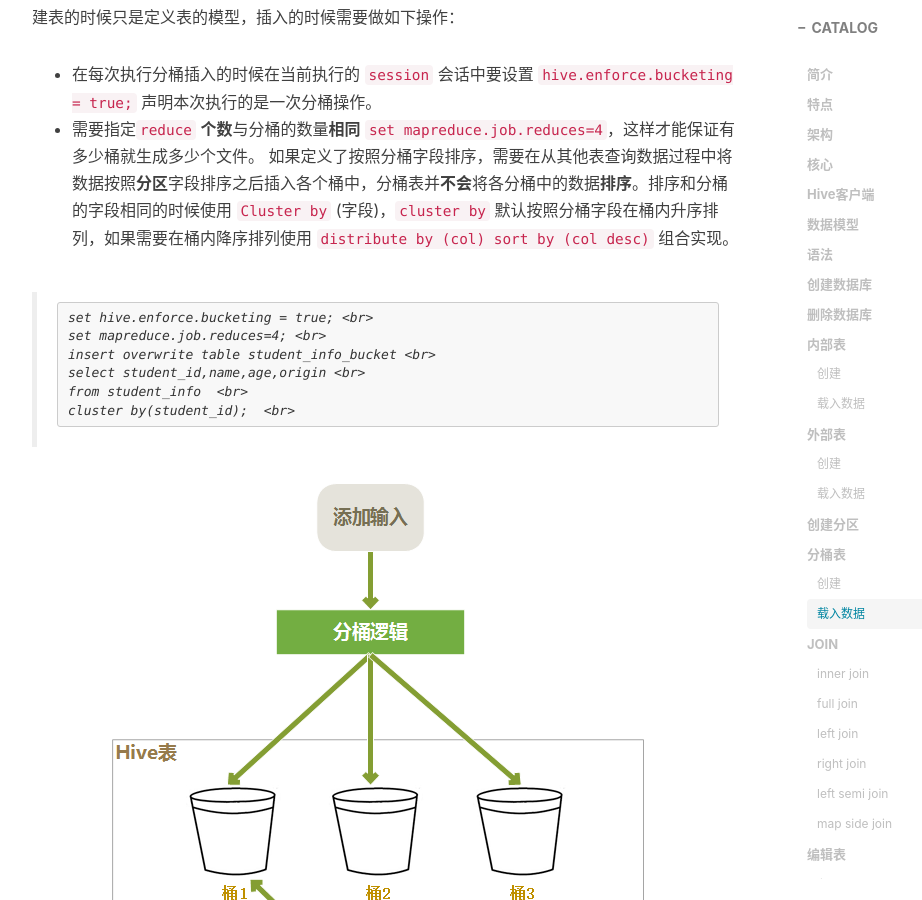
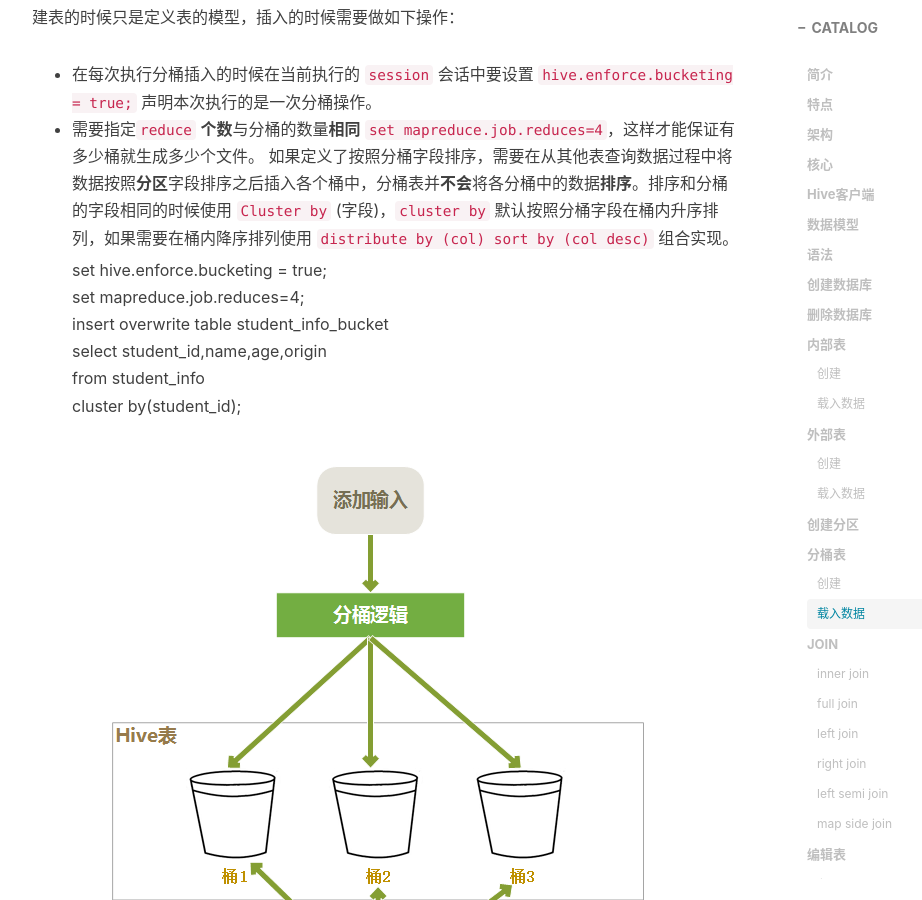
Before and after one commit to vendanner/vendanner.github.io, a Jekyll site: the page built from _posts/2019-05-02-Hive.md, in a window 1280 px wide and 900 px high, scrolled down 7005 px. Shown: the whole window, without its empty margins (233-1155 px from the left). Built offline with Jekyll 4.4.1, drawn with Linux system fonts in a browser that asks for light colours; nearby versions of some CDN libraries; comment, search, counter and statistics services are not loaded.

```diff
--- a/_posts/2019-05-02-Hive.md
+++ b/_posts/2019-05-02-Hive.md
@@ -195,7 +195,7 @@ set hive.exec.dynamic.partition.mode=nonstrict;
 - 需要指定`reduce` **个数**与分桶的数量**相同** `set mapreduce.job.reduces=4`，这样才能保证有多少桶就生成多少个文件。
 如果定义了按照分桶字段排序，需要在从其他表查询数据过程中将数据按照**分区**字段排序之后插入各个桶中，分桶表并**不会**将各分桶中的数据**排序**。排序和分桶的字段相同的时候使用 `Cluster by` (字段)，`cluster by`  默认按照分桶字段在桶内升序排列，如果需要在桶内降序排列使用 `distribute by (col) sort by (col desc)` 组合实现。
 
->	set hive.enforce.bucketing = true; <br>
+	set hive.enforce.bucketing = true; <br>
 	set mapreduce.job.reduces=4; <br>
 	insert overwrite table student_info_bucket <br>
 	select student_id,name,age,origin <br>
@@ -216,7 +216,6 @@ set hive.exec.dynamic.partition.mode=nonstrict;
 ### JOIN
 
 #### inner join
-
 `join` 等同于 `Inner  Join`
 
 > select * from a inner join b on a.id=b.id;
@@ -225,28 +224,24 @@ set hive.exec.dynamic.partition.mode=nonstrict;
 
 
 #### full join
-
 两个表通过id关联，把两个表的数据全部查询出来；缺失的值直接用 `NULL`  填充
 
 > select * from a full join b on a.id=b.id;
 
 
 #### left join
-
 左连接时，左表中出现的join字段都保留，右表没有连接上的都为`NULL`
 
 > select * from a left join b on a.id=b.id;
 
 
 #### right join
-
 右连接时，右表中出现的join字段都保留，左表没有连接上的都是`NULL`
 
 > select * from a right join b on a.id=b.id;
 
 
 #### left semi join
-
 **左半**连接实现了类似 `IN/EXISTS` 的查询语义，输出符合条件的左表内容。`hive` 不支持 `in …exists` 这种关系型数据库中的子查询结构，`hive` 暂时不支持右半连接。例如：
 
 > select a.id, a.name from a where a.id`in` (select b.id from b);
@@ -257,7 +252,6 @@ set hive.exec.dynamic.partition.mode=nonstrict;
 
 
 #### map side join
-
 使用分布式缓存将小表数据加载都各个 `map` 任务中，在 `map` 端完成 `join`，`map` 任务输出后，不需要将数据拷贝到 `reducer` 阶段再进行 `join`，**降低**的数据在网络节点之间传输的开销。多表关联**数据倾斜**优化的一种手段。多表连接，如果只有一个表比较大，其他表都很小，则 `join` 操作会转换成一个只包含 `map` 的`Job` 。运行日志中会出现 `Number of reduce tasks is set to 0 since there's no reduce operator` 没有 `reduce task` 的提示。
 
 > select /*+ mapjoin(b) */ a.id, a.name from a join b on a.id = b.id
@@ -267,14 +261,12 @@ set hive.exec.dynamic.partition.mode=nonstrict;
 ### 编辑表
 
 #### like
-
 根据已存在的表结构，使用 `like` 关键字，复制一个表结构一模一样的新表
 
 > `create`  table student_info2 `like`  student_info;
 
 
 #### as
-
 根据已经存在的表，使用 `as` 关键字，创建一个与**查询结果**字段一致的表，同时将查询结果数据插入到新表
 
 > `create` table student_info4 `as` select student_id,name from student_info;
@@ -283,21 +275,18 @@ set hive.exec.dynamic.partition.mode=nonstrict;
 #### alter
 
 ##### rename
-
 表名**重命名**
 
 > `alter` table student_info4 `rename`  to student_id_name;
 
 
 ##### add
-
 **添加**性别列,新添加的字段会在所有列**最后**，分区列**之前**
 
 > `alter`  table student_info3 `add` columns (gender string comment '性别');
 
 
 ##### replace
-
 重新定义表的列
 
 - 替换列
@@ -436,7 +425,6 @@ set hive.exec.dynamic.partition.mode=nonstrict;
 ## 函数
 
 ### 内置函数
-
 - 条件函数 case when
     语法1：CASE a WHEN b THEN c [WHEN d THEN e]* [ELSE f] END
     说明：如果a等于b，那么返回c；如果a等于d，那么返回e；否则返回f
@@ -447,7 +435,6 @@ set hive.exec.dynamic.partition.mode=nonstrict;
 
 
 ### 自定义函数
-
 编写一个 `Hive` 的自定义函数，需要新建一个 `Java` 类来继承 `UDF` 类并实现 `evaluate()` 函数，`evaluate()` 函数中编写自定义函数的实现逻辑，返回值给 `Hive` 使用，需要注意的是，`evaluate()` 函数的输入输出都必须是 `Hadoop` 的数据类型，以便可以 `MapReduce` 程序来进行**序列化反序列化**。编写完成后将 `Java` 程序打成 `Jar` 包，在 `Hive` 会话中载入 `Jar` 包来使用自定义函数。在执行 `Hive` 语句时，遇到一个自定义函数就会**实例化**一个类，并执行对应的 `evaluate()` 函数，每行输入都会调用一次 `evaluate()`函数，所以在编写自定义函数时，一定要注意大数据量时的**资源**占用问题。
 
 使用步骤：
@@ -462,17 +449,15 @@ set hive.exec.dynamic.partition.mode=nonstrict;
 
 
 #### UDF
-
 **一进一出**，是最普通最常见的自定义函数，输入为一个值，输出也为一个值。
 
 
 #### UDAF
-
 **自定义聚合函数**，输入是多个值，输出是一个值；需要 `hive sql` 语句和 `group by` 联合使用的。**聚合**函数常常需要对大量数组进行操作，所以在编写程序时，一定要注意**内存溢出**问题。
 `UDAF` 分为两种：`简单 UDAF` 和`通用 UDAF`。简单 `UDAF` 写起来比较简单，但是因为使用了 `JAVA` 的**反射**机制导致性能有所**损失**，另外有些特性不能使用，如可变参数列表，通用 `UDAF` 可以使用所有功能，但是写起来比较**复杂**。
 
 
 ## 参考资料
 
-[Hive函数大全](https://blog.csdn.net/wisgood/article/details/17376393)
+[Hive函数大全](https://blog.csdn.net/wisgood/article/details/17376393)<br>
 [Hive 简单UDAF开发（extends UDAF）](https://blog.csdn.net/xch_w/article/details/16886179)
```
